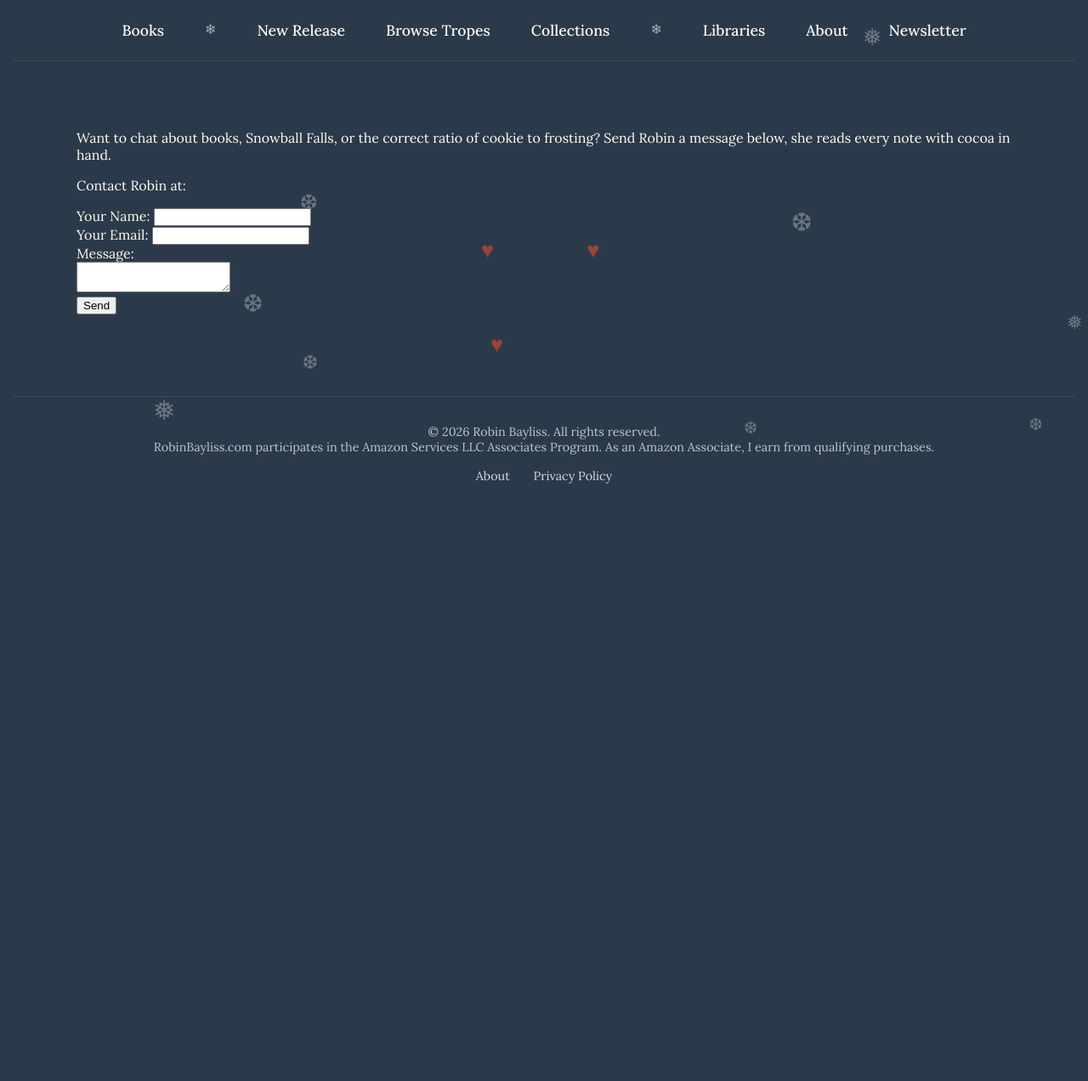
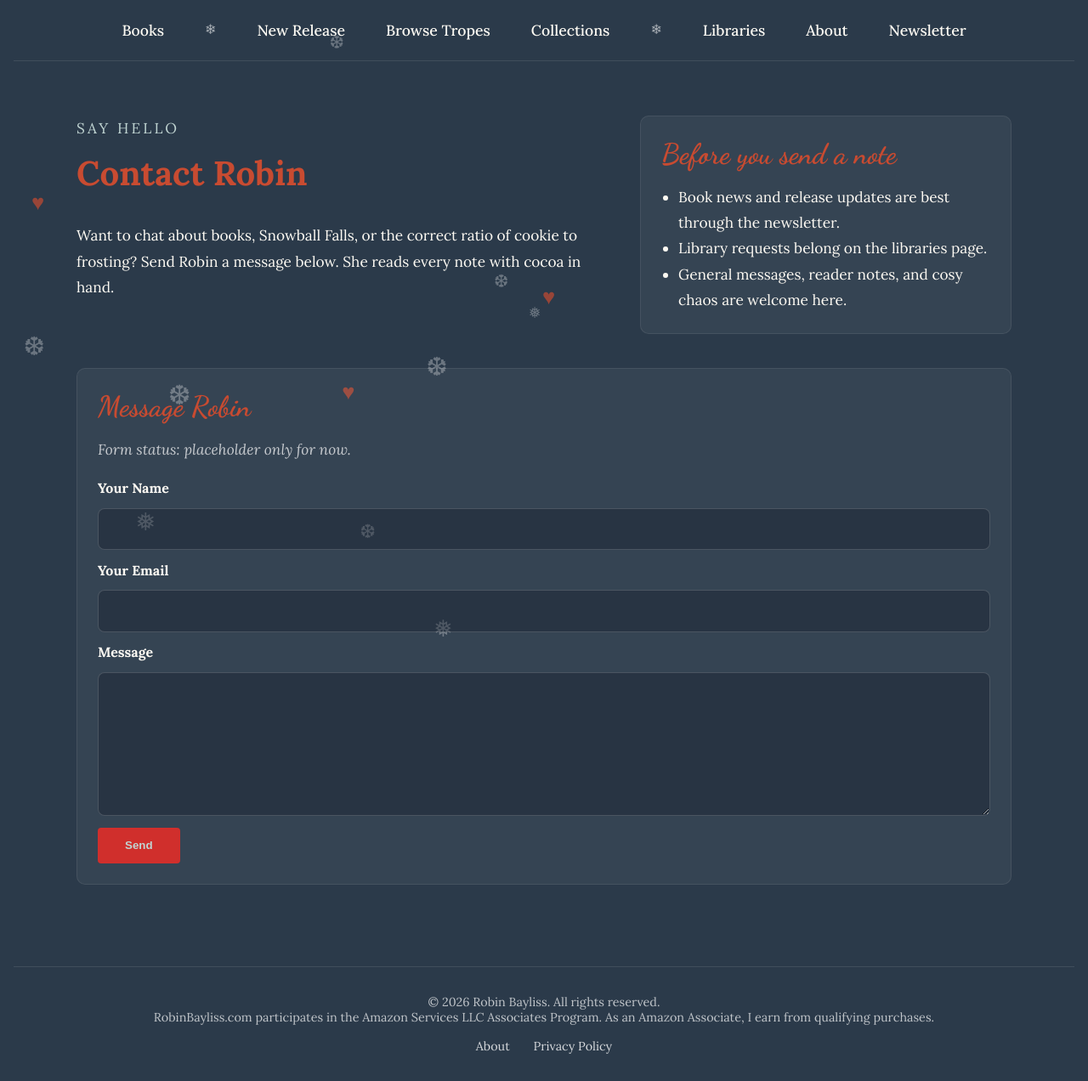
Before and after one commit to NeedsCoffee/snowfall, a Jekyll site: the page built from contact.md, in a window 1280 px wide. Shown: the whole page at 85% size. Built offline with Jekyll 4.4.1, drawn with Linux system fonts in a browser that asks for light colours; before the commit the page ends 900 px from its top, so only the background shows below that.

Commit message:
Polish contact page layout

```diff
--- a/assets/css/style.scss
+++ b/assets/css/style.scss
@@ -506,6 +506,104 @@ main {
     font-style: italic;
 }
 
+// --- Contact Page Styles ---
+.contact-page {
+    display: flex;
+    flex-direction: column;
+    gap: 2.5rem;
+}
+
+.contact-hero {
+    display: grid;
+    grid-template-columns: minmax(0, 1.3fr) minmax(260px, 0.9fr);
+    gap: 2rem;
+    align-items: start;
+}
+
+.contact-copy p,
+.contact-note li,
+.contact-form-panel p {
+    font-size: 1.08rem;
+    line-height: 1.75;
+}
+
+.contact-note,
+.contact-form-panel {
+    padding: 1.5rem;
+    background: rgba(255, 255, 255, 0.05);
+    border: 1px solid rgba(255, 255, 255, 0.08);
+    border-radius: 10px;
+}
+
+.contact-note h2,
+.contact-form-panel h2 {
+    font-family: $font-title;
+    color: $color-heading;
+    font-size: 2.1rem;
+    margin: 0 0 1rem 0;
+}
+
+.contact-note ul {
+    margin: 0;
+    padding-left: 1.25rem;
+}
+
+.contact-status {
+    margin: 0 0 1.25rem 0;
+    color: rgba(255, 255, 255, 0.72);
+    font-style: italic;
+}
+
+.contact-form {
+    display: grid;
+    gap: 0.85rem;
+
+    label {
+        font-weight: 700;
+        color: $color-text;
+    }
+
+    input,
+    textarea {
+        width: 100%;
+        box-sizing: border-box;
+        border: 1px solid rgba(255, 255, 255, 0.16);
+        border-radius: 8px;
+        background: rgba(17, 27, 39, 0.36);
+        color: $color-text;
+        padding: 0.85rem 1rem;
+        font: inherit;
+    }
+
+    input::placeholder,
+    textarea::placeholder {
+        color: rgba(255, 255, 255, 0.45);
+    }
+
+    input:focus,
+    textarea:focus {
+        outline: 2px solid rgba(208, 47, 44, 0.35);
+        border-color: rgba(208, 47, 44, 0.55);
+    }
+
+    button {
+        justify-self: start;
+        border: 0;
+        cursor: pointer;
+        background-color: $color-button;
+        color: $color-button-hover;
+        padding: 0.85rem 2rem;
+        border-radius: 4px;
+        font-weight: bold;
+        transition: background-color 0.2s, color 0.2s;
+
+        &:hover {
+            background-color: $color-button-hover;
+            color: $color-button;
+        }
+    }
+}
+
 // --- Mobile Responsiveness Fixes ---
 @media (max-width: 576px) {
     .category-book-grid {
@@ -526,6 +624,11 @@ main {
     .library-section h2 {
         font-size: 2rem;
     }
+
+    .contact-note h2,
+    .contact-form-panel h2 {
+        font-size: 1.9rem;
+    }
 }
 
 @media (max-width: 820px) {
@@ -539,6 +642,10 @@ main {
     }
 
     .library-hero {
+        grid-template-columns: 1fr;
+    }
+
+    .contact-hero {
         grid-template-columns: 1fr;
     }
 }
--- a/contact.md
+++ b/contact.md
@@ -3,12 +3,38 @@ layout: default
 title: Contact The Author
 ---
 
-Want to chat about books, Snowball Falls, or the correct ratio of cookie to frosting? Send Robin a message below, she reads every note with cocoa in hand.
+<div class="contact-page">
+  <section class="contact-hero">
+    <div class="contact-copy">
+      <p class="category-kicker">Say hello</p>
+      <h1 class="page-title">Contact Robin</h1>
+      <p>Want to chat about books, Snowball Falls, or the correct ratio of cookie to frosting? Send Robin a message below. She reads every note with cocoa in hand.</p>
+    </div>
 
-Contact Robin at:
-<form action="https://formspree.io/f/yourFormID" method="POST">
-<label>Your Name: <input type="text" name="name" required></label><br>
-<label>Your Email: <input type="email" name="_replyto" required></label><br>
-<label>Message:<br><textarea name="message" required></textarea></label><br>
-<button type="submit">Send</button>
-</form>
+    <aside class="contact-note">
+      <h2>Before you send a note</h2>
+      <ul>
+        <li>Book news and release updates are best through the newsletter.</li>
+        <li>Library requests belong on the libraries page.</li>
+        <li>General messages, reader notes, and cosy chaos are welcome here.</li>
+      </ul>
+    </aside>
+  </section>
+
+  <section class="contact-form-panel">
+    <h2>Message Robin</h2>
+    <p class="contact-status">Form status: placeholder only for now.</p>
+    <form class="contact-form" action="https://formspree.io/f/yourFormID" method="POST">
+      <label for="contact-name">Your Name</label>
+      <input id="contact-name" type="text" name="name" required>
+
+      <label for="contact-email">Your Email</label>
+      <input id="contact-email" type="email" name="_replyto" required>
+
+      <label for="contact-message">Message</label>
+      <textarea id="contact-message" name="message" rows="7" required></textarea>
+
+      <button type="submit">Send</button>
+    </form>
+  </section>
+</div>
```
